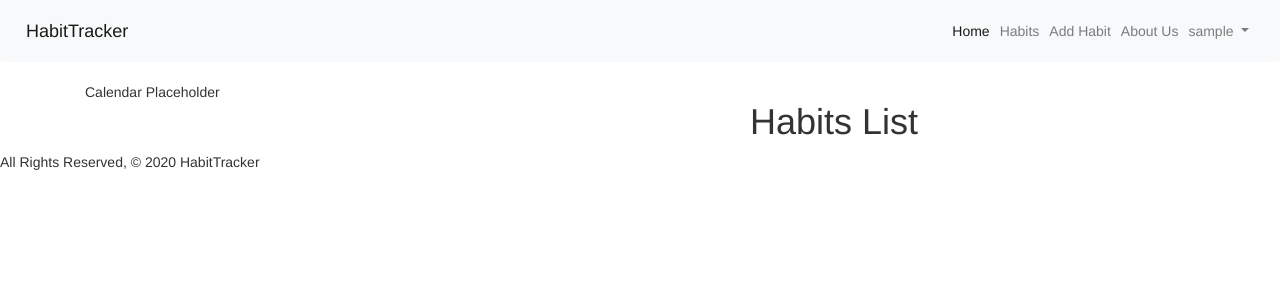
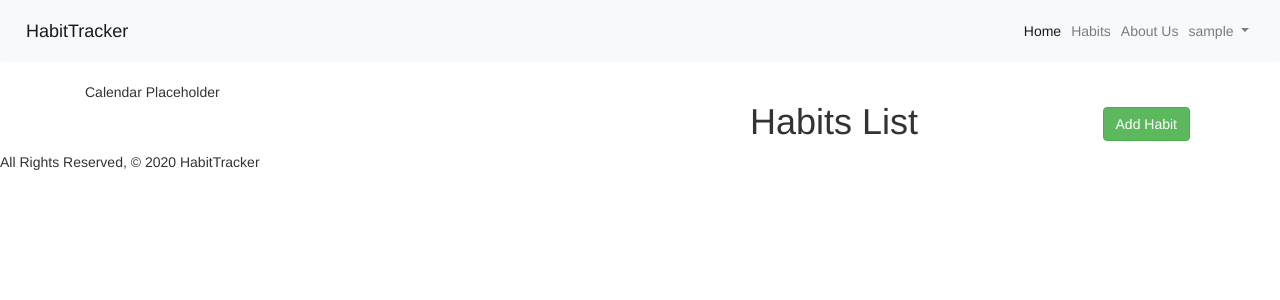
Before and after one commit to ajay-k/HabitTracker, a Django app: page /habits/ in a window 1280 px wide. Shown: the top 300 px of the page. Run offline with Django 3.2, Linux system fonts and the light colour scheme; the visitor is signed in with stand-in values (Sample User, id 1); data that the repository does not hold is empty; some libraries are stand-ins or nearby versions.

Commit message:
Adds add habit button to main page

```diff
--- a/main_app/templates/base.html
+++ b/main_app/templates/base.html
@@ -27,7 +27,6 @@
             {% if user.is_authenticated %}
               <a class="nav-item nav-link active" href="{% url 'home' %}">Home <span class="sr-only">(current)</span></a>
               <a class="nav-item nav-link" href="{% url 'index' %}">Habits</a>
-              <a class="nav-item nav-link" href="{% url 'habit_add' %}">Add Habit</a>
               <a class="nav-item nav-link" >About Us</a>
 
               <div class="nav-item dropdown">
--- a/main_app/templates/habits.html
+++ b/main_app/templates/habits.html
@@ -6,7 +6,8 @@
     Calendar Placeholder
   </div>
   <div class="col-sm-5">
-    <h1>Habits List</h1>
+    <h1>Habits List <a href="{% url 'habit_add' %}"><button type="button" class="btn btn-success float-right" style="margin:.5rem">Add Habit</button></a> </h1>
+
     {% for habit in habits %}
       <div class="card">
         <div class="card-content">
```
